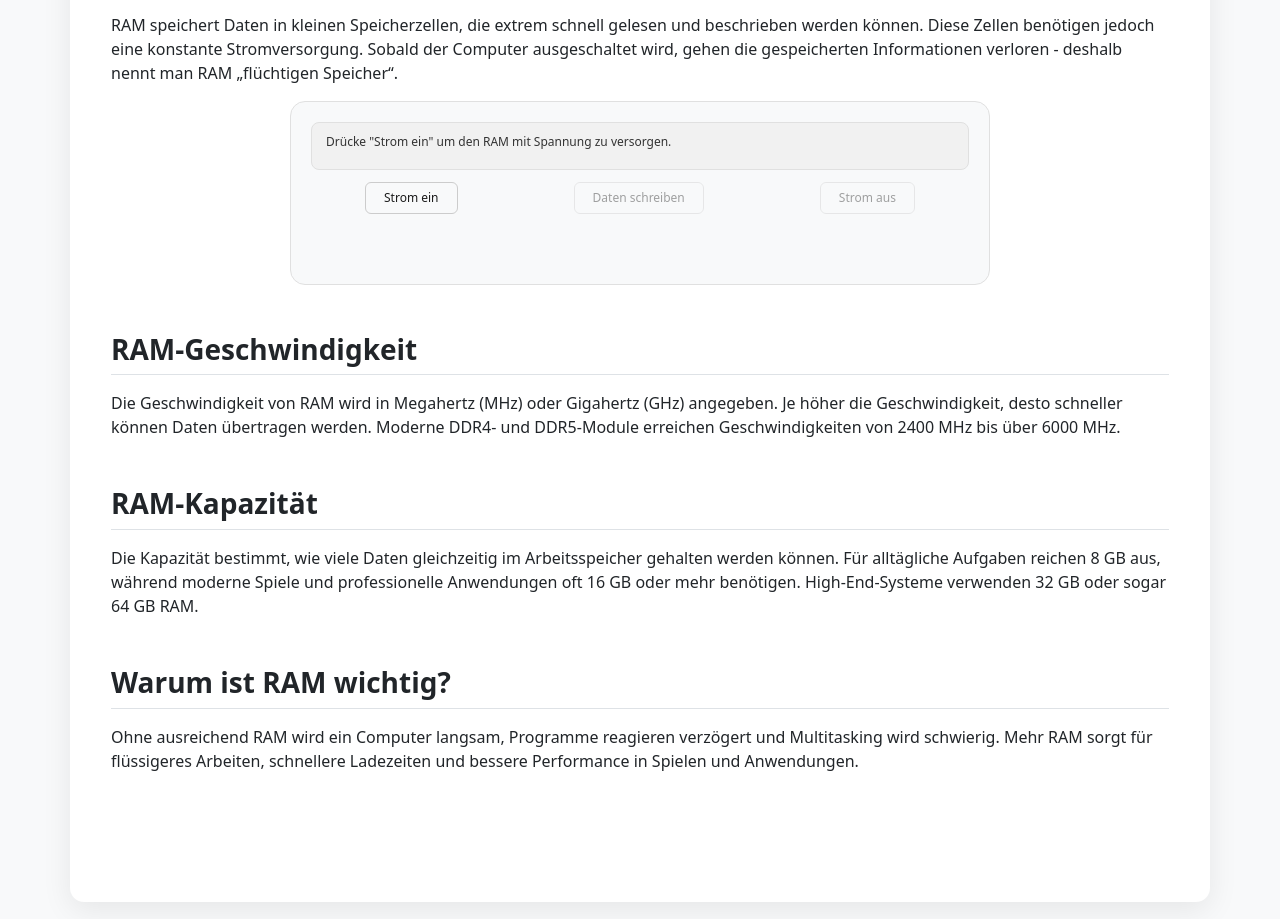
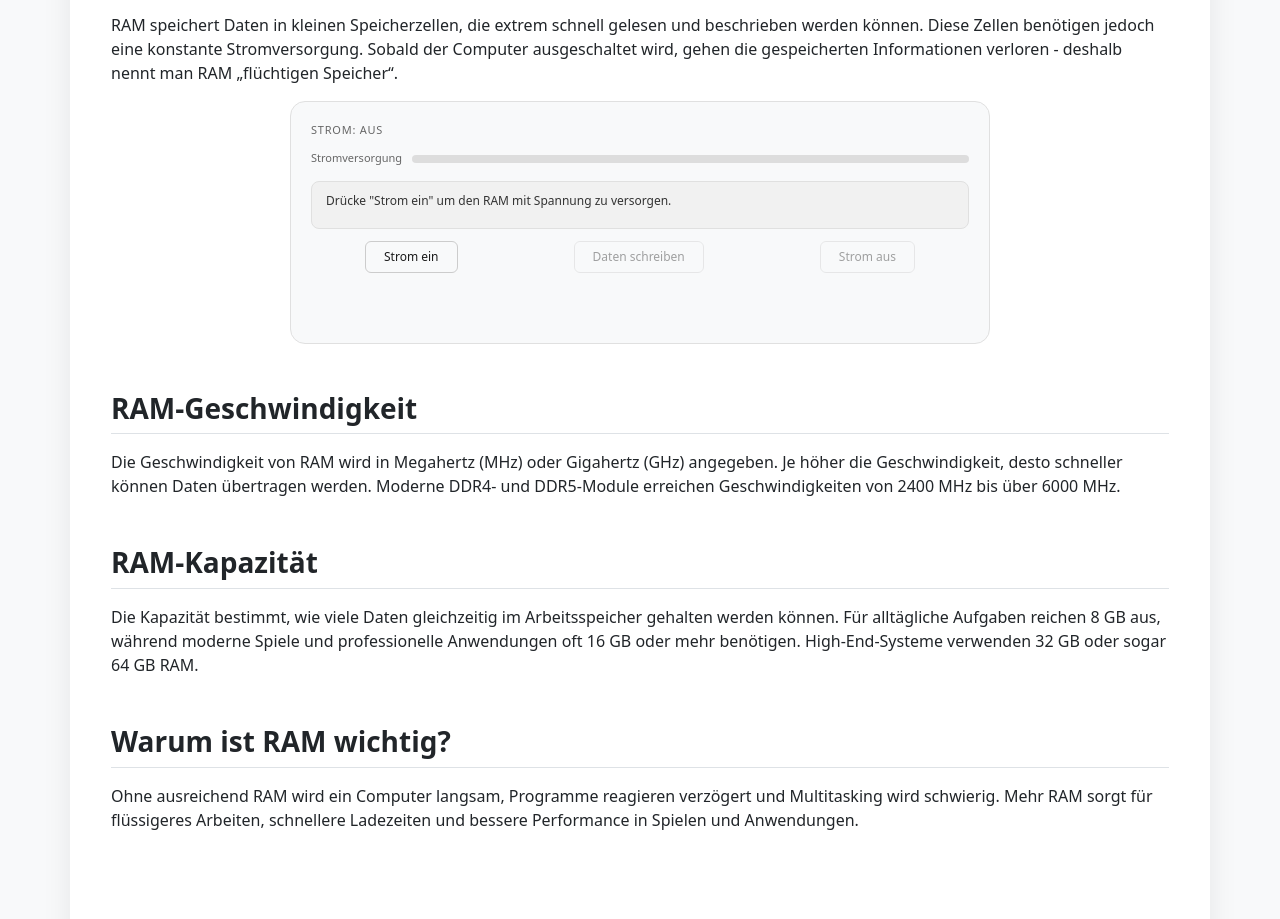
Before and after one commit to EymenSevim/Hardware-PC-Komponenten, a plain HTML site: page Hardware und PC-Komponenten/ram.html in a window 1280 px wide. Shown: the part 944-1863 px from the top of the page. Drawn offline with nearby package versions, Linux system fonts and the light colour scheme.

Commit message:
worked on the ram animation

```diff
--- a/Hardware und PC-Komponenten/ram.html
+++ b/Hardware und PC-Komponenten/ram.html
@@ -105,7 +105,17 @@
 
     <div class="ram-anim-wrap">
 
+      <div class="ram-power-row">
+        <div id="pdot"></div>
+        <span id="power-label">Strom: aus</span>
+      </div>
 
+      <div class="ram-power-bar-row">
+        <span class="ram-power-bar-label">Stromversorgung</span>
+        <div class="ram-power-track">
+          <div id="pfill"></div>
+        </div>
+      </div>
 
       <div class="ram-status-box">
         <div id="stxt">Drücke "Strom ein" um den RAM mit Spannung zu versorgen.</div>
```
